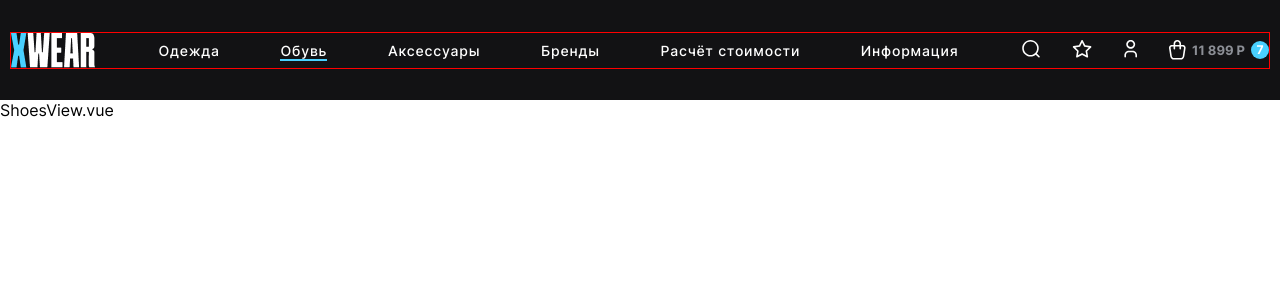
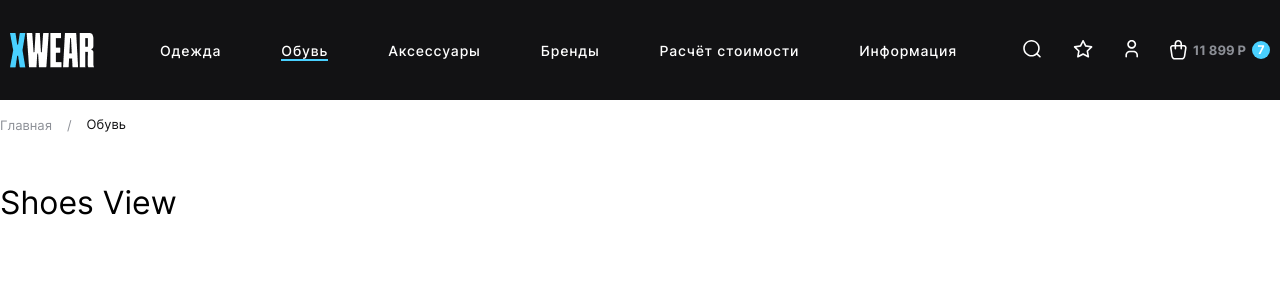
Before and after one commit to AlexanderMorugin/vue-xwear, a Vue app: page /shoes in a window 1280 px wide. Shown: the top 300 px of the page. Built offline with nearby package versions, Linux system fonts and the light colour scheme.

Commit message:
сделал хлебные крошки

```diff
--- a/src/assets/base.css
+++ b/src/assets/base.css
@@ -10,6 +10,9 @@
 
   --color-link-header: var(--white-primary);
   --color-link-header-hover: var(--blue-primary);
+  --color-link-breadcrumbs: var(--gray-primary);
+  --color-link-breadcrumbs-hover: var(--blue-primary);
+  --color-link-breadcrumbs-active: var(--black-primary);
 
   --color-sum-header: var(--gray-primary);
 }
--- /dev/null
+++ b/src/components/breadcrumbs/AppBreadcrumbs.vue
@@ -0,0 +1,43 @@
+<template>
+  <ul class="breadcrumbs-list">
+    <li v-for="item in props.breadcrumbs" :key="item.name">
+      <div v-if="item.content !== 'last'">
+        <router-link :to="item.path" class="breadcrumb link">{{ item.name }} </router-link>
+        <span class="breadcrumb slash">/</span>
+      </div>
+      <div v-else class="breadcrumb active">{{ item.name }}</div>
+    </li>
+  </ul>
+</template>
+
+<script setup>
+const props = defineProps(['breadcrumbs'])
+</script>
+
+<style scoped>
+.breadcrumbs-list {
+  display: flex;
+  width: fit-content;
+  margin-top: 14px;
+}
+.breadcrumb {
+  line-height: 20px;
+  font-size: 13px;
+  font-weight: 400;
+}
+.link {
+  color: var(--color-link-breadcrumbs);
+  transition: 0.3s;
+}
+.link:hover {
+  color: var(--color-link-breadcrumbs-hover);
+}
+.slash {
+  color: var(--color-link-breadcrumbs);
+  padding-left: 15px;
+  padding-right: 15px;
+}
+.active {
+  color: var(--color-link-breadcrumbs-active);
+}
+</style>
--- a/src/components/header/AppHeader.vue
+++ b/src/components/header/AppHeader.vue
@@ -28,8 +28,8 @@ import TheHeaderProfilePanel from '../header/TheHeaderProfilePanel.vue'
   display: flex;
   justify-content: space-between;
   align-items: center;
+  gap: 20px;
   width: 100%;
   max-width: 1460px;
-  border: 1px solid red;
 }
 </style>
--- a/src/components/header/TheHeaderNav.vue
+++ b/src/components/header/TheHeaderNav.vue
@@ -17,7 +17,7 @@ import { headerNavLinks } from '@/mock/header-nav-links'
   align-items: center;
   gap: 12px;
   width: 100%;
-  max-width: 800px;
+  max-width: 797px;
 }
 
 .link {
--- a/src/components/logo/AppLogo.vue
+++ b/src/components/logo/AppLogo.vue
@@ -28,7 +28,7 @@ if (props.place === 'footer') {
 }
 
 @media (max-width: 768px) {
-  logoHeader {
+  .logoHeader {
     width: 68px;
   }
 }
--- a/src/views/ShoesView.vue
+++ b/src/views/ShoesView.vue
@@ -1 +1,24 @@
-<template>ShoesView.vue</template>
+<template>
+  <AppBreadcrumbs :breadcrumbs="breadcrumbs" />
+  <h1 class="title">Shoes View</h1>
+</template>
+
+<script setup>
+import { ref } from 'vue'
+import AppBreadcrumbs from '../components/breadcrumbs/AppBreadcrumbs.vue'
+
+const breadcrumbs = ref([
+  { name: 'Главная', path: '/', content: '1' },
+  {
+    name: 'Обувь',
+    path: '/shoes',
+    content: 'last',
+  },
+])
+</script>
+
+<style scoped>
+.title {
+  padding-top: 48px;
+}
+</style>
```
